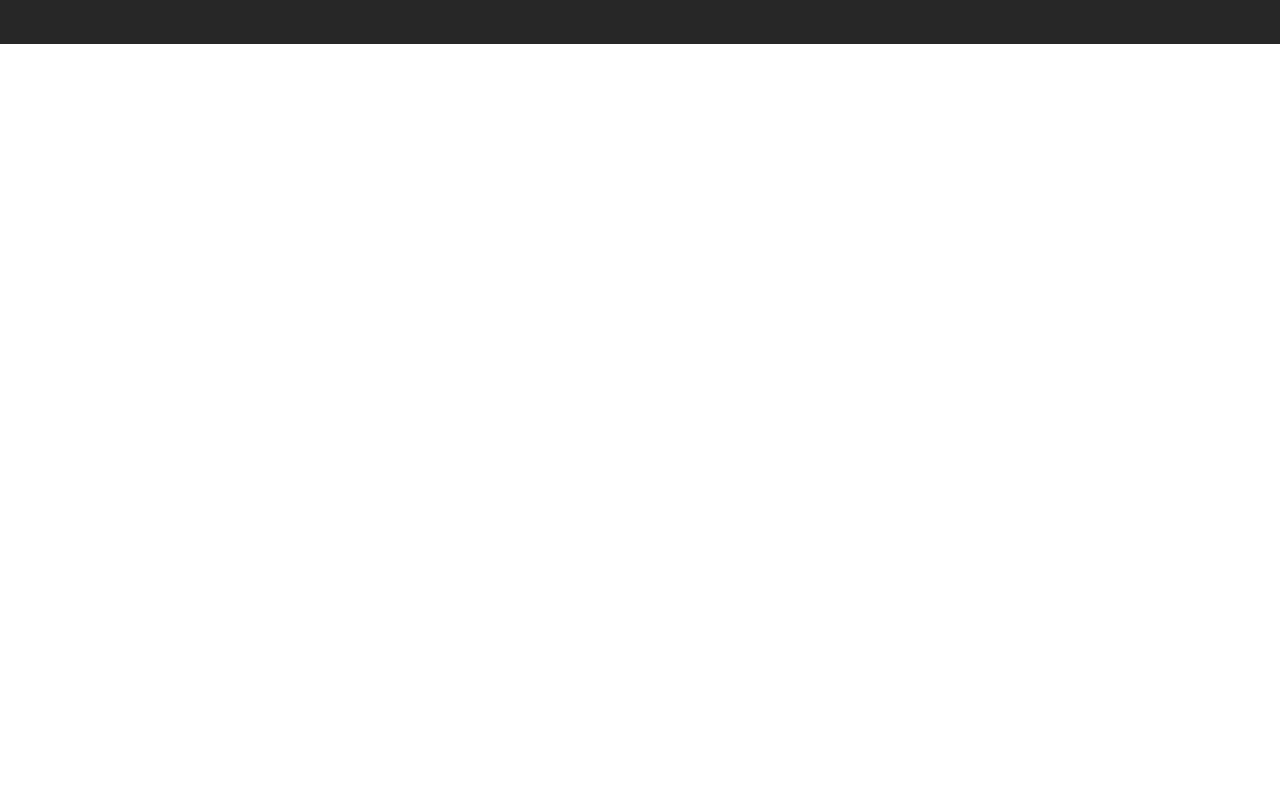
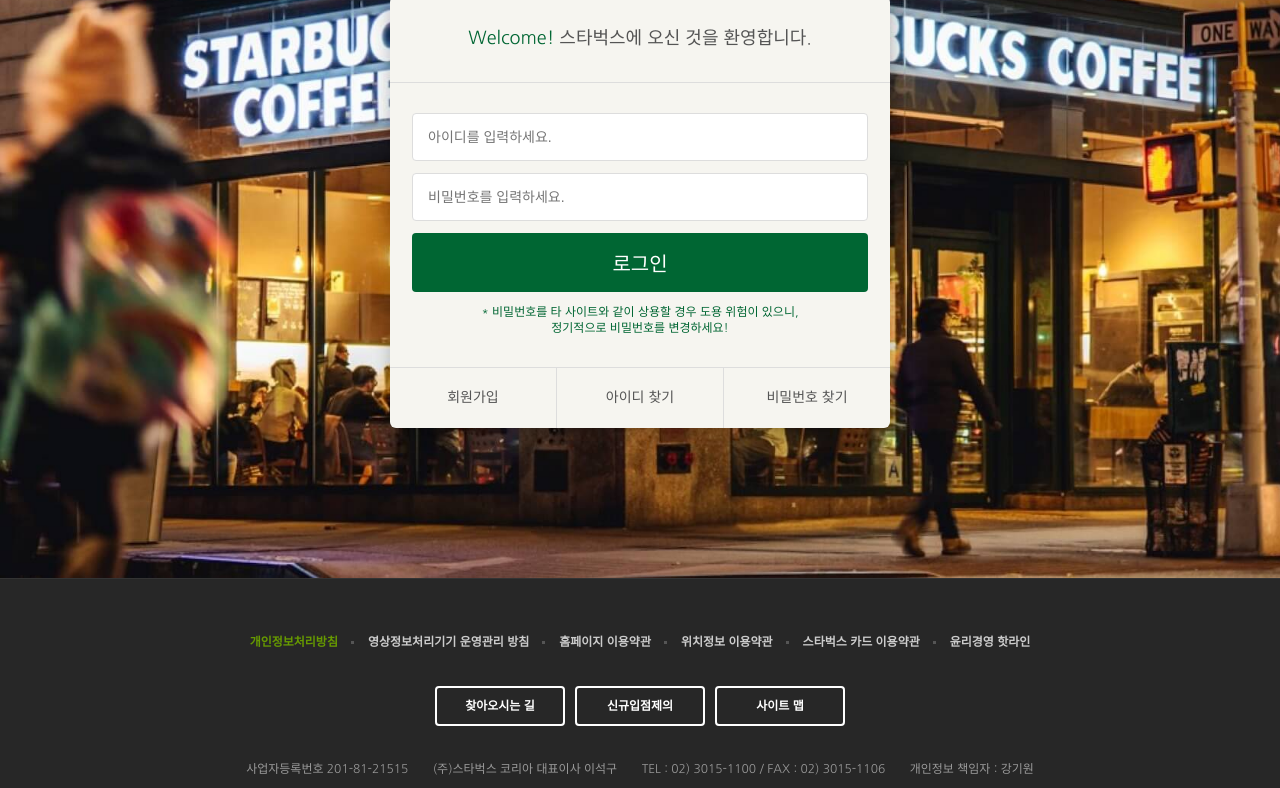
Before and after one commit to NohJihyun/starbucks, a plain HTML site: page signin/index.html in a window 1280 px wide. Shown: the part 312-1100 px from the top of the page. Before the commit the page ends 800 px from the top, so only its background shows below. Drawn offline with nearby package versions, Linux system fonts and the light colour scheme.

Commit message:
로그인 페이지 완성

```diff
--- /dev/null
+++ b/css/signin.css
@@ -0,0 +1,79 @@
+.signin {
+    margin-top: 120px;
+    padding: 100px 0 150px; /* 값이 3개 일시 상 중 하 */
+    background-image: url("../images/signin_bg.jpg");
+    background-repeat: no-repeat; /* 반복하지 않겠다 */
+    background-position: center;
+    background-attachment: fixed;
+    background-size: cover;
+}
+.signin h1 {
+    color: #fff;
+    font-size: 30px;
+    font-weight: 700;
+    text-align: center;
+    margin-bottom: 24px;
+}
+.signin__card { /*.signin__card sign 해당하는 어떤 한부분으 card라는 의미 .signin .signin__card { .sigin 이름중복에 뒤쪽에 명시를 하고있어서 .signin 생략  */
+    width: 500px;
+    margin: 0 auto; /* 값이 2개면 첫번째는 위,아래 / 오른쪽은 좌,우 */
+    border-radius: 6px; /* 둥글게 적용 */
+    background-color: #f6f5f0;
+    box-shadow: 2px 2px 20px rgba(0, 0, 0, .3); /* 그림자 적용 x축 y축 20px 흐림처리 그림자의 색상은 rgba 000 30% 블러효과 처리 */
+    color: #555;
+}
+.signin__card h2 { /*.signin에 card안에 들어있은 h2 태그 후손선택자 h2태그 */
+    padding: 30px;
+    font-size: 18px;
+    text-align: center;
+    border-bottom: 1px solid #ddd;
+}
+.signin__card h2 strong {
+    font-size: 700;
+    color: #006633;
+}
+.signin__card form {
+    padding: 30px
+    22px; /* 내부여백 값2개면 첫번째 값 위,아래 두번째값 좌.우 */
+}
+.signin__card form input {
+    width: 100%;
+    margin-bottom: 12px;
+    padding: 15px;
+    border: 1px solid #ddd;
+    border-radius: 4px;
+    outline: none;
+    box-sizing: border-box;
+    font-size: 14px;
+}
+.signin__card form [type="submit"] { /* [type="submit"] 속성 선택자 */
+    background-color: #006633;
+    border: none;
+    color: #fff;
+    font-size: 20px;
+    cursor: pointer; /* 버튼으로 만드는 과정이라고 생각하고 마우스 올릴시 손가락 모양으로 나오게 적용 */
+}
+.signin__card form p {
+    font-size: 12px;
+    color: #006633;
+    text-align: center;
+}
+.signin__card .actions { /* 플랙스 컨테이너 된다 */
+    display: flex; /* html단 a태그 수평정렬 */
+    border-top: 1px solid #ddd;
+}
+.signin__card .actions a { /* actions 플랙스컨테이너안에 들어있는  여기서 a 는 아이템이 된다 a 태그들을 뜻한다 */
+    flex-grow: 1; /* 요소의 증가 너비 1비율 a태그는 1:1:1 비율로 각각의 버튼이 만들어 진다고 생각하면 된다 */
+    flex-basis: 0; /* 기본너비는 0  없는 상태 */
+    text-align: center;
+    padding: 20px;
+    color: #555;
+    font-size: 14px;
+    border-right: 1px solid #ddd;
+}
+.signin__card .actions a:last-child  { /* 해석 카드내부의 액션스내부의 a: 태그들 중에 마지막 a태그는 last-child */
+    border-right: none; /* 마지막 오른쪽 선을 제거 */
+}
+.signin__card .actions a:hover { /* a태그부분에 가상클래스선택자 :hover를 추가시킴 마우스를 올리면 적용된다 */
+    text-decoration: underline;
+}
--- a/signin/index.html
+++ b/signin/index.html
@@ -30,6 +30,7 @@
     <link rel="stylesheet" href="https://fonts.googleapis.com/icon?family=Material+Icons" />
     <!-- 브라우저는 위에서 아래로 읽기 때문에 main.css가 제일 마지막으로 읽혀지게 셋팅한것은 브렌치 master 메인페이지일때 적용이고, 해당 로그인 페이지인 index.html 에서는 common.css와 연결한다 경로설정 확인-->
     <link rel="stylesheet" href="../css/common.css" />
+    <link rel="stylesheet" href="../css/signin.css" />
    <script defer src="../js/common.js"></script> <!-- html이 모두 해석되고 그때 스크립트 실행시켜라 defer 사용 common.js로 변경 하였다 -->
     <!-- 기본적인 프로젝트 셋팅  -->
 </head>
@@ -393,7 +394,26 @@
             * 로그인 페이지 *
         -->
         <section class="signin">
-
+          <h1>로그인</h1>
+          <div class="signin__card">
+            <h2>
+             <strong> Welcome!</strong> 스타벅스에 오신 것을 환영합니다.
+            </h2>
+            <form>
+              <input type="text" placeholder="아이디를 입력하세요." />
+              <input type="password" placeholder="비밀번호를 입력하세요." />
+              <input type="submit" value="로그인" />
+              <p>
+                * 비밀번호를 타 사이트와 같이 상용할 경우 도용 위험이 있으니,<br />
+                정기적으로 비밀번호를 변경하세요!
+              </p>
+            </form>
+            <div class="actions">
+              <a href="javascript:void(0)">회원가입</a>
+              <a href="javascript:void(0)">아이디 찾기</a>
+              <a href="javascript:void(0)">비밀번호 찾기</a>
+            </div>
+          </div>
         </section>
     <!--
      14번째 푸터 FOOTER 라는 하단 section영역
```
